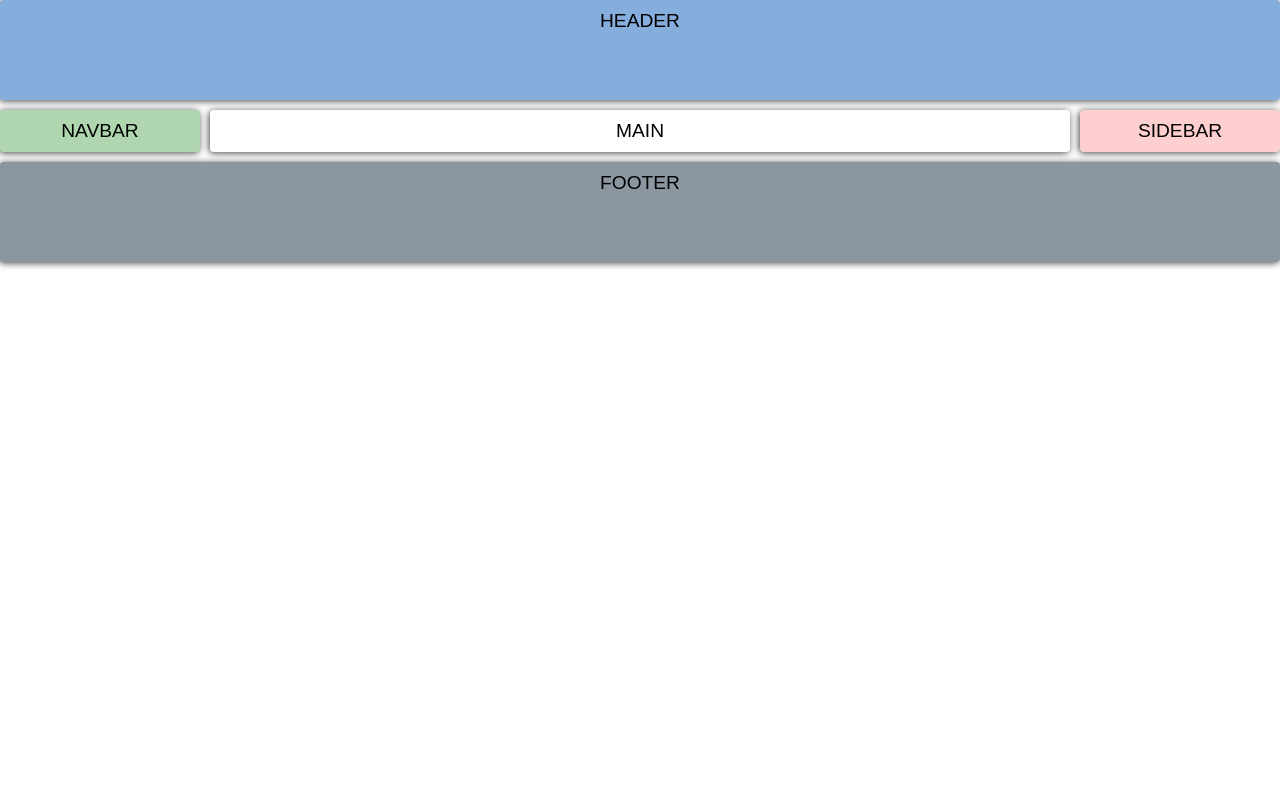
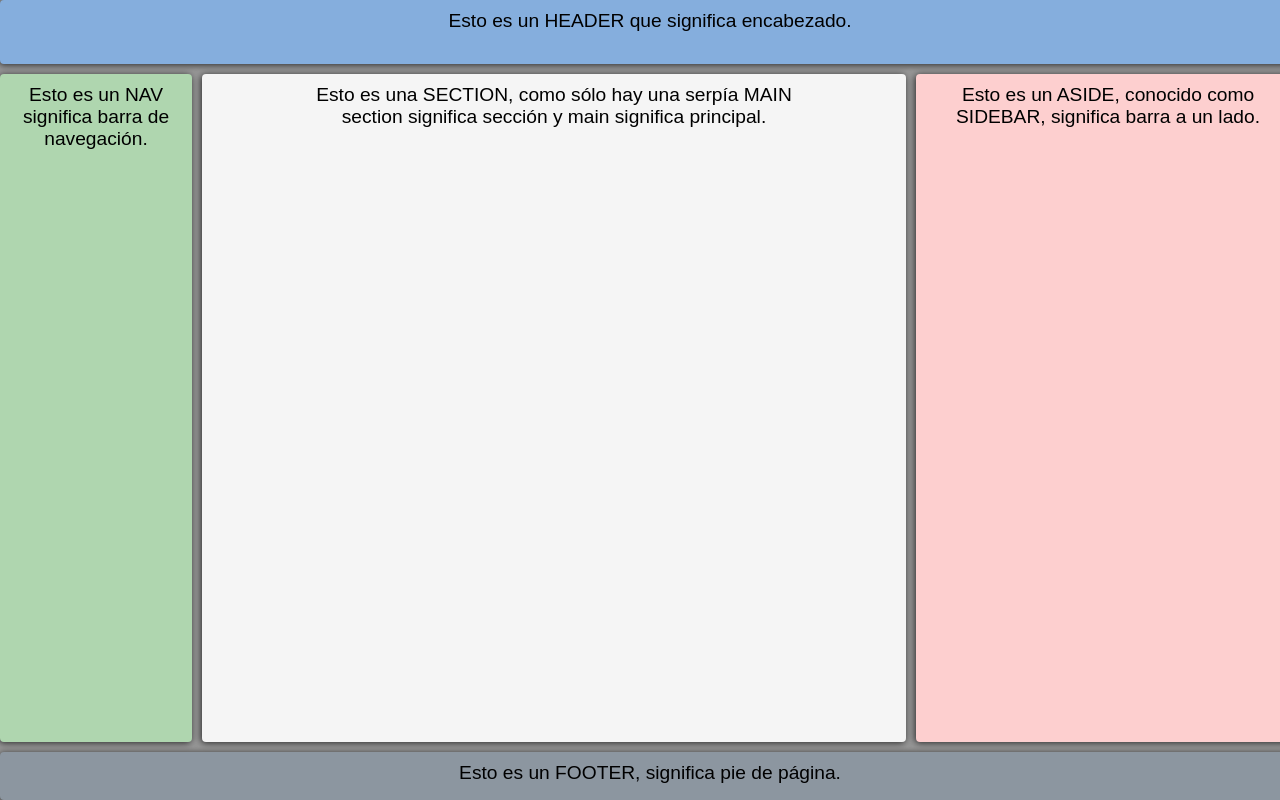
Before and after one commit to DarianaR304/makeover, a plain HTML site: page index.html in a window 1280 px wide. Drawn offline with Linux system fonts and the light colour scheme; a web font is replaced by a local one.

Commit message:
Mi primer rama secundaria

```diff
--- a/index.html
+++ b/index.html
@@ -2,18 +2,20 @@
 <html lang="es">
 	<head>
 		<meta charset="utf-8">
-		<meta name="viewport" content="width=device-widht, initial scale=1.0">
+		<meta name="viewport" content="width=device-widht, initial-scale=1.0">
 		<link rel="stylesheet" type="text/css" href="style.css">
 		<link href='https://fonts.googleapis.com/css?family=Atma' rel='stylesheet'>
 		<title>Makeover</title>
 	</head>
-	<body>
-		<div class="grid-container">
-			<header>HEADER</header>
-			<nav>NAVBAR</nav>
-			<aside>SIDEBAR</aside>
-			<section>MAIN</section>
-			<footer>FOOTER</footer>
-		</div>
+	<body class="grid-container">
+		<!--<div class="grid-container">-->
+			<header>Esto es un HEADER que significa encabezado.</header>
+			<nav>Esto es un NAV significa barra de navegación.</nav>
+			<aside>Esto es un ASIDE, conocido como SIDEBAR, significa barra a un lado.</aside>
+			<section>Esto es una SECTION, como sólo hay una serpía MAIN
+			<br>
+			section significa sección y main significa principal.</section>
+			<footer>Esto es un FOOTER, significa pie de página.</footer>
+		<!--</div>-->
 	</body>
 </html>
--- a/style.css
+++ b/style.css
@@ -1,3 +1,7 @@
+/*-----------------------
+ Editado en abril 2021
+-----------------------*/
+
 * {
 	box-sizing: border-box;
 	margin: 0;
@@ -12,6 +16,7 @@ body {
 	font-family: 'Atma', sans-serif;
 	font-size: 1.2rem;
 	min-height: 100%;
+	background-color: #999999;
 }
 
 .grid-container > * {
@@ -24,64 +29,60 @@ body {
 .grid-container {
 	display: grid;
 	grid-gap: 10px;
-	grid-template-areas:
-		"header"
-		"navbar"
-		"main"
-		"aside"
-		"footer";
+	grid-template:
+		"H" auto
+		"N"	auto
+		"S" 10rem
+		"A"	auto
+		"F"	auto;
 }
 
 header {
-	grid-area: header;
+	grid-area: H;
 	background-color: #85aedd;
 }
 
 nav {
-	grid-area: navbar;
+	grid-area: N;
 	background-color: #afd6af;
 }
 
+section {
+	grid-area: S;
+	background-color: #f5f5f5;
+}
+
 aside {
-	grid-area: aside;
+	grid-area: A;
 	background-color: #fdcfcf;
 }
 
-main {
-	grid-area: main;
-	background-color: #f5f5f5;
-}
-
 footer {
-	grid-area: footer;
+	grid-area: F;
 	background-color: #8c96a0;
 }
 
-@media (min-width: 600px) {
+@media (min-width: 640px) {
 	.grid-container {
-		/*grid-template-columns: 200px auto;
-		grid-template-rows: 100px 50px auto 100px;*/
-		/*grid-template-areas:
-			"header header"
-			"navbar navbar"
-			"aside 	main"
-			"footer footer";*/
-
 		grid-template:
-			"header 	header" 100px
-			"navbar 	navbar" 50px
-			"aside 		main"	auto
-			"footer 	footer"	100px /
-			200px 		auto;
+			"H	H" 4rem
+			"N 	N" 2rem
+			"S 	A" auto
+			"F	F" 3rem /
+			65% 35%;
 	}
 }
 
-@media (min-width: 900px) {
+@media (min-width:	768px) {
 	.grid-container {
 		grid-template:
-			"header header 	header" 100px
-			"navbar main 	aside"	auto
-			"footer footer	footer"	100px /
-			200px 	auto    200px;
+			"H 	H 	H" 4rem
+			"N  S 	A" auto
+			"F 	F	F" 3rem /
+		 	15% 55% 30%;
 	}
 }
+
+/*--------------------------
+ Editado por Dariana Rivera
+--------------------------*/
```
